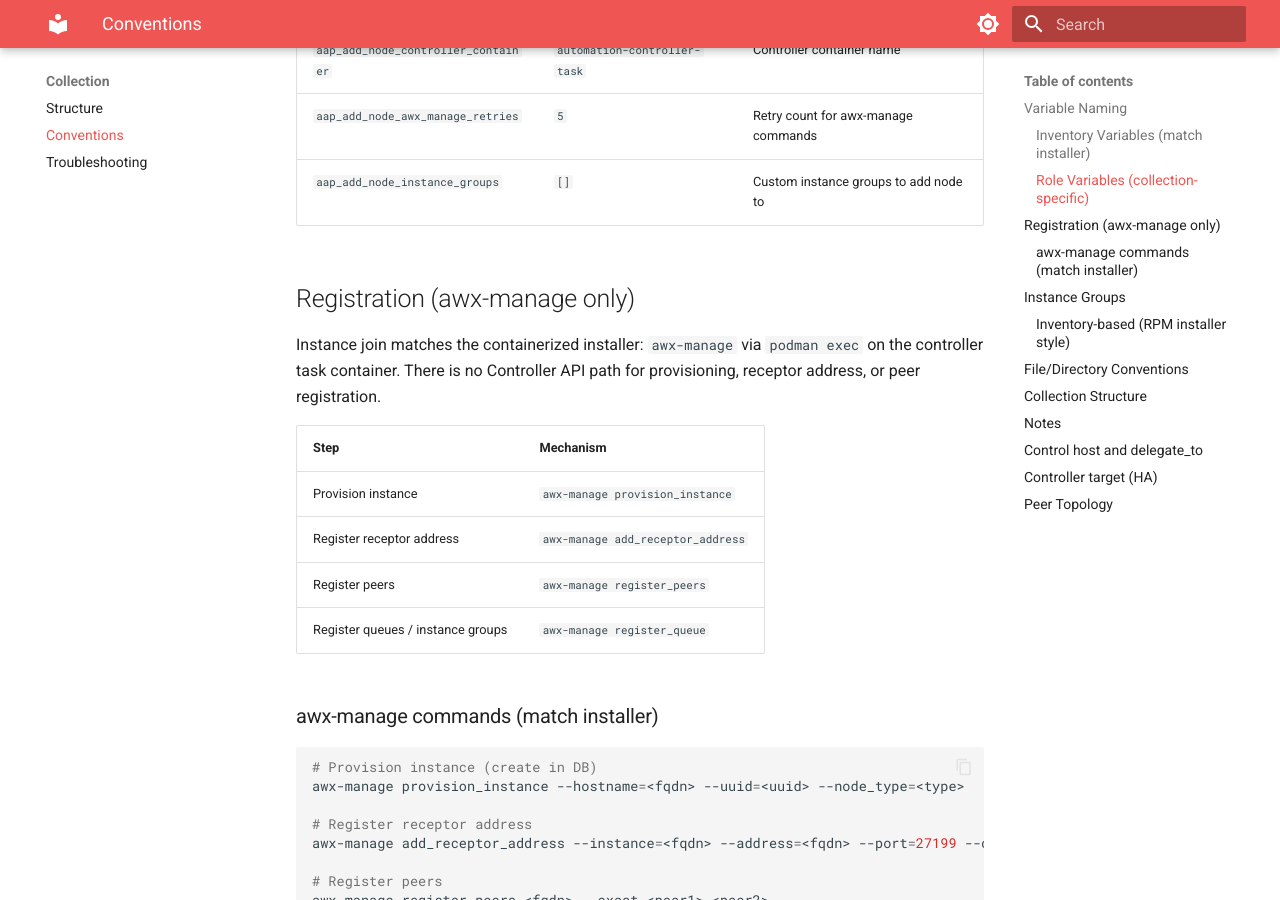
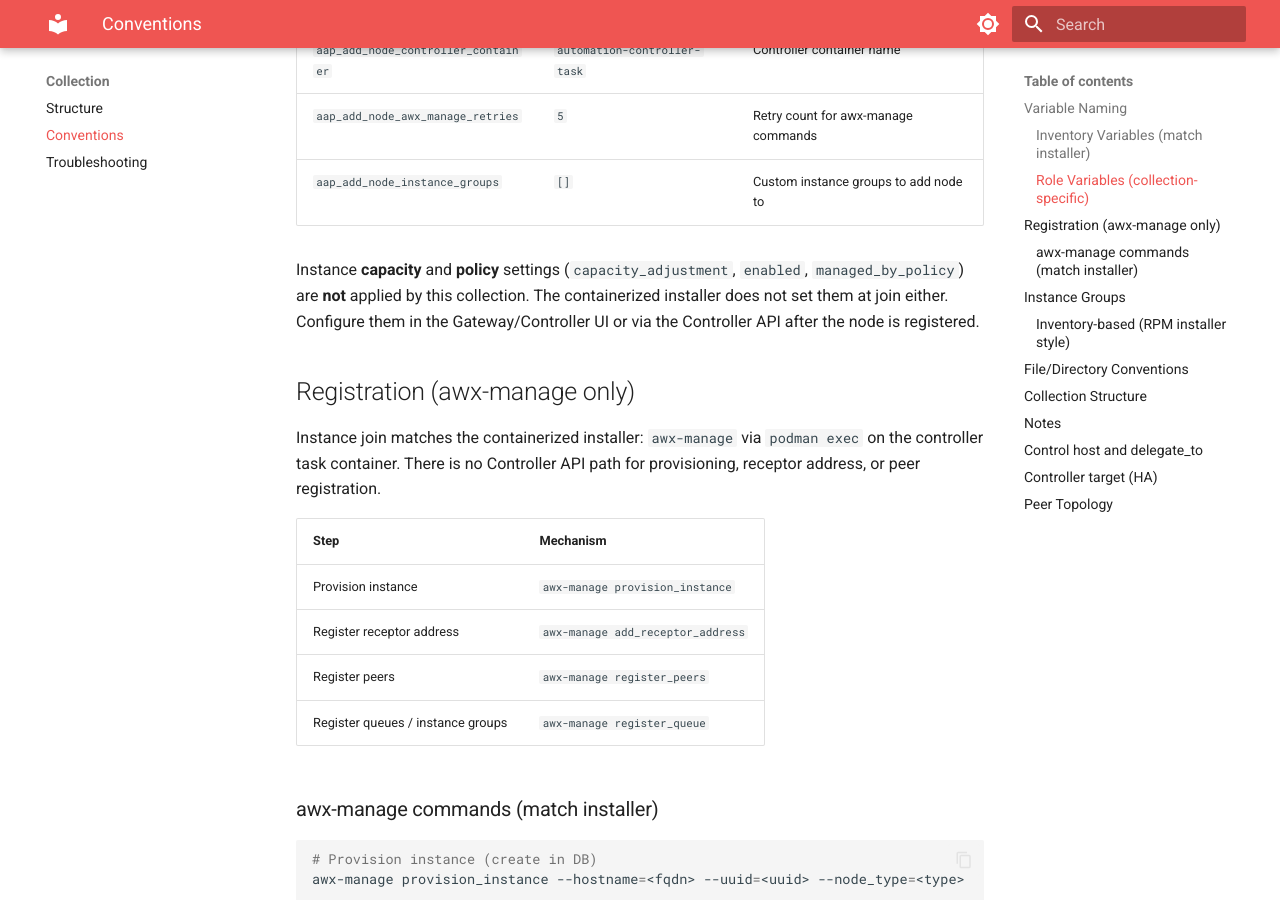
Before and after one commit to RedHatOfficial/aap-containerized-add-node, an MkDocs documentation site: the page built from docs_site/collection/CONVENTIONS.md, in a window 1280 px wide and 900 px high, scrolled down 975 px. Built offline with MkDocs 1.6.1 and Material for MkDocs 9.7.7, drawn with Linux system fonts in a browser that asks for light colours.

Commit message:
docs(register_instance): note capacity/policy settings are post-join only
Document that capacity_adjustment, enabled, and managed_by_policy are not
applied at join (no awx-manage equivalent). Extend changelog fragment accordingly.

Co-authored-by: Cursor <cursoragent@cursor.com>

```diff
--- a/docs_site/collection/CONVENTIONS.md
+++ b/docs_site/collection/CONVENTIONS.md
@@ -31,6 +31,11 @@ Variables specific to this collection use `aap_add_node_` prefix to avoid confli
 | `aap_add_node_controller_container` | `automation-controller-task` | Controller container name |
 | `aap_add_node_awx_manage_retries` | `5` | Retry count for awx-manage commands |
 | `aap_add_node_instance_groups` | `[]` | Custom instance groups to add node to |
+
+Instance **capacity** and **policy** settings (`capacity_adjustment`, `enabled`,
+`managed_by_policy`) are **not** applied by this collection. The containerized installer
+does not set them at join either. Configure them in the Gateway/Controller UI or via
+the Controller API after the node is registered.
 
 ## Registration (awx-manage only)
 
```
Also changed, not shown: docs/CONVENTIONS.md (+5 -0 lines), 1 other file.
